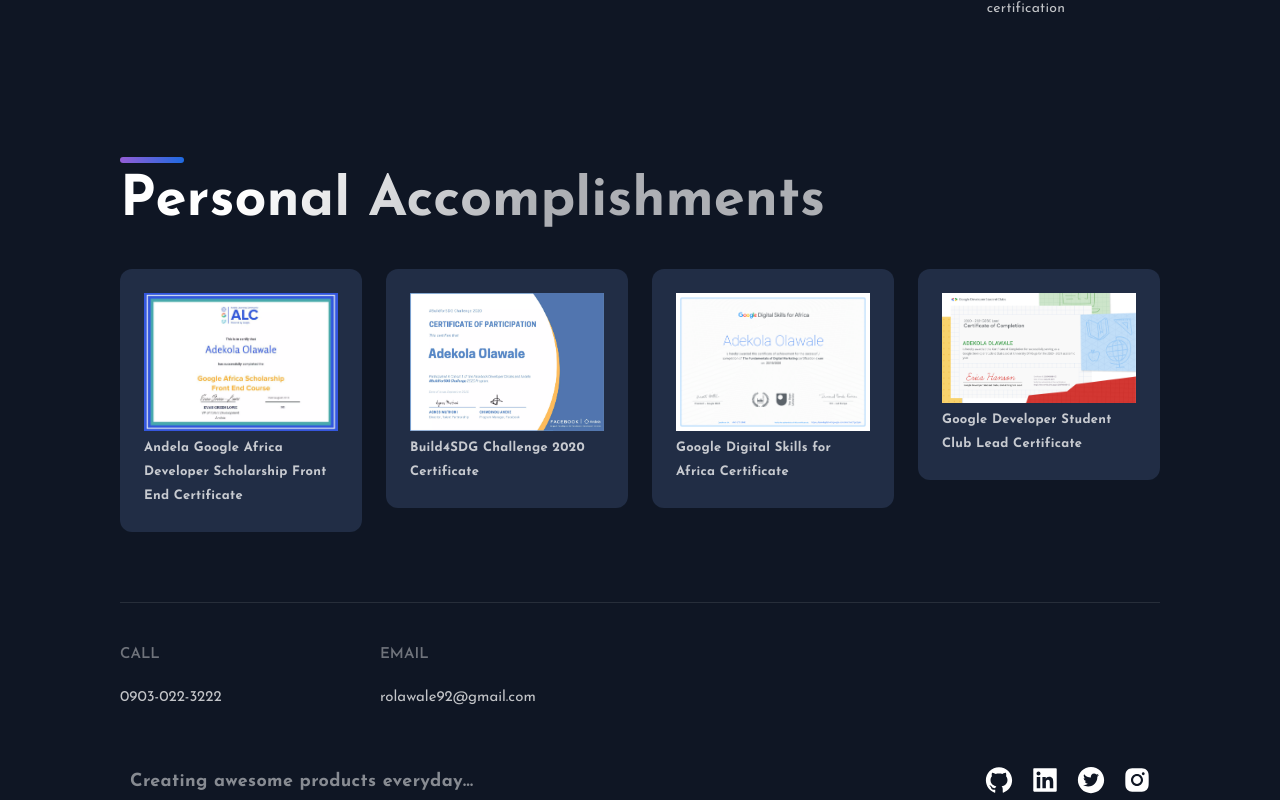
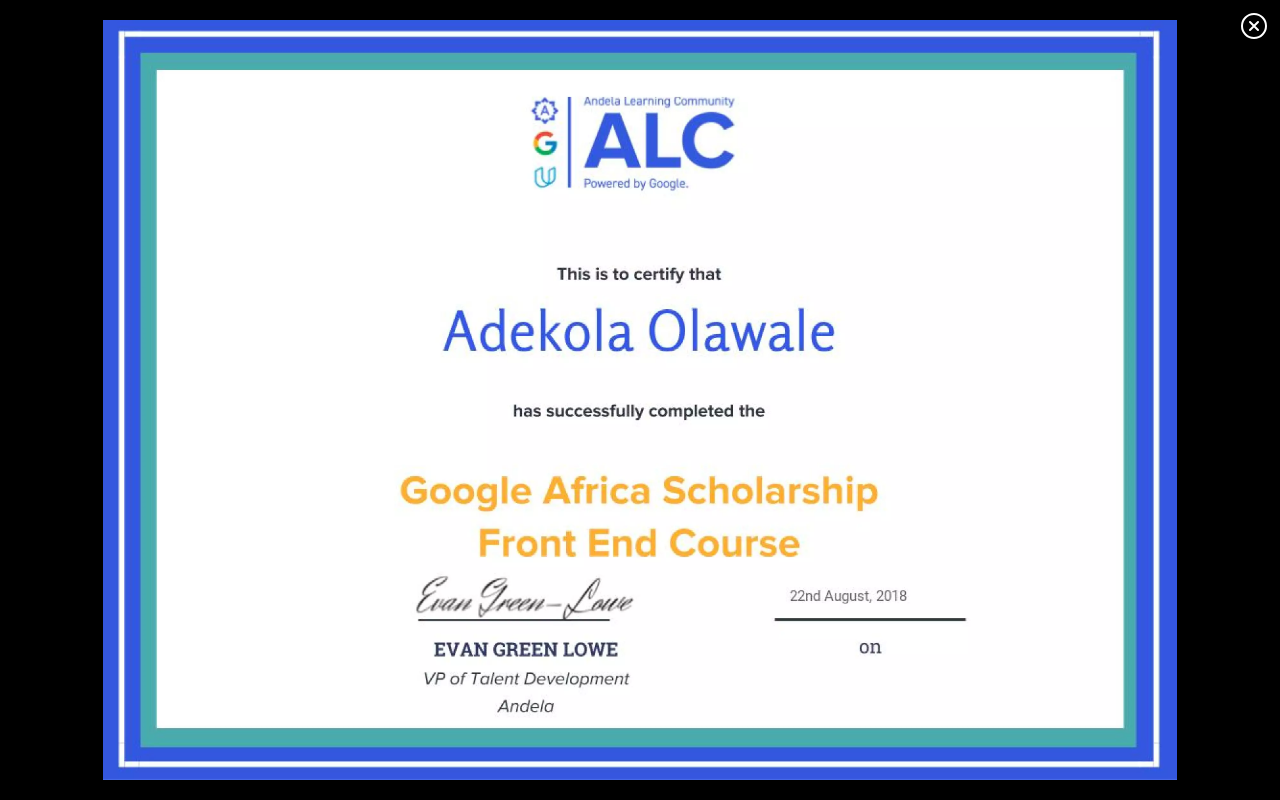
Before and after one commit to Kola92/portfolio-website, a Next.js app: page / in a window 1280 px wide. Both pictures are taken after a click on the element 241 px from the left and 6365 px from the top of the page. Shown: the part 5965-6765 px from the top of the page. Built offline with nearby package versions, Linux system fonts and the light colour scheme.

Commit message:
adjust accomplishments gallery section

```diff
--- a/src/components/Accomplishments/Accomplishments.js
+++ b/src/components/Accomplishments/Accomplishments.js
@@ -1,4 +1,4 @@
-import React from "react";
+import React, {useState} from "react";
 
 import {
   Section,
@@ -7,16 +7,34 @@
 } from "../../styles/GlobalComponents";
 import { Box, Boxes, BoxText, Img } from "./AccomplishmentsStyles";
 import { Achievements } from "../../constants/constants_copy";
+import { IoCloseCircleOutline } from "react-icons/io5";
 
 
 
-const Accomplishments = () => (
+const Accomplishments = () => {
+  const [modal, setModal] = useState(false);
+  const [tempImgSrc, setTempImgSrc] = useState("");
+
+  const getImg = (imgSrc) => {
+    setTempImgSrc(imgSrc);
+    setModal(true);
+  };
+
+  return (
     <Section>
       <SectionDivider />
       <SectionTitle>Personal Accomplishments</SectionTitle>
+      <div className={modal ? "modal open" : "modal"}>
+        <Img src={tempImgSrc} />
+        <IoCloseCircleOutline size={32} onClick={() => setModal(false)} />
+      </div>
       <Boxes>
         {Achievements.map((card, index) => (
-        <Box key={index} style={{ height: "fit-content" }}>
+          <Box
+            key={index}
+            style={{ height: "fit-content" }}
+            onClick={() => getImg(card.image)}
+          >
             <Img src={card.image} />
             <BoxText style={{ fontSize: "1.3rem", fontWeight: "700" }}>
               {card.description}
@@ -26,5 +44,6 @@
       </Boxes>
     </Section>
   );
+}
 
 export default Accomplishments;
--- /dev/null
+++ b/src/components/Accomplishments/image-modal.css
@@ -0,0 +1,42 @@
+/* modal */
+.modal {
+  width:100%;
+  height:100vh;
+  position: fixed;
+  top: 0;
+  left: 0;
+  display: flex;
+  justify-content: center;
+  align-items: center;
+  background-color: #000;
+  transition: opacity .4s ease, visibility .4s ease, transform .5s ease-in-out;
+  visibility: hidden;
+  opacity: 0;
+  transform: scale(0);
+  overflow: hidden;
+  z-index: 999;
+}
+.modal.open {
+  visibility: visible;
+  opacity: 1;
+  transform: scale(1);
+}
+.modal img {
+  width: auto;
+  max-width: 100%;
+  max-height: 100%;
+  height: auto;
+  display: block;
+  line-height: 0;
+  box-sizing: border-box;
+  padding: 20px 0 20px;
+  margin: 0 auto;
+}
+.modal.open svg {
+  position: fixed;
+  top: 10px;
+  right: 10px;
+  background-color: rgba(0,0,0,.4);
+  color: #fff;
+  cursor: pointer;
+}
--- a/src/pages/_app.js
+++ b/src/pages/_app.js
@@ -1,4 +1,5 @@
 import Theme from '../styles/theme';
+import "../components/Accomplishments/image-modal.css";
 
 export default function App({ Component, pageProps }) {
   return (
```
Lines whose indentation alone changed are shown as unchanged.
